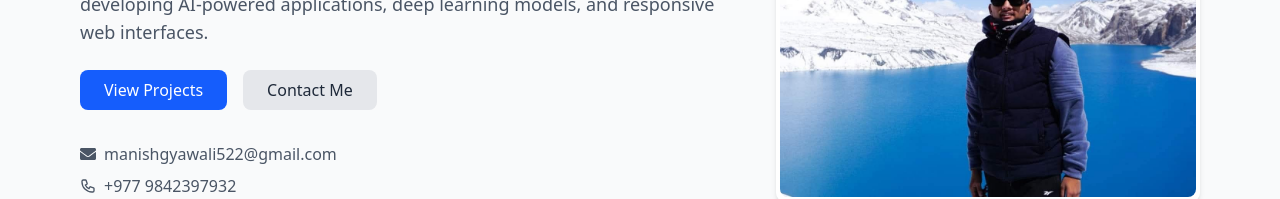
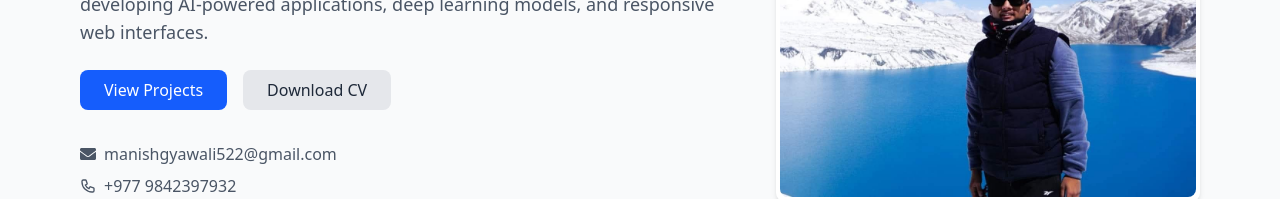
Before and after one commit to Mansish01/Portfolio, a React (Vite) app: page / in a window 1280 px wide. Shown: the part 262-461 px from the top of the page. Built offline with nearby package versions, Linux system fonts and the light colour scheme.

Commit message:
updated portfolio latest

```diff
--- a/src/components/Homepage.tsx
+++ b/src/components/Homepage.tsx
@@ -379,9 +379,11 @@ const Homepage: FC = () => {
               <a href="#projects" className="bg-blue-600 hover:bg-blue-700 text-white font-medium py-2 px-6 rounded-lg transition duration-300 text-center">
                 View Projects
               </a>
-              <a href={INFO.socials.email} className="bg-gray-200 hover:bg-gray-300 text-gray-800 font-medium py-2 px-6 rounded-lg transition duration-300 text-center">
-                Contact Me
-              </a>
+              <a href="/assets/docs/CV_Manish_G.pdf" download>
+                    <button className="bg-gray-200 hover:bg-gray-300 text-gray-800 font-medium py-2 px-6 rounded-lg transition duration-300 text-center">
+                        Download CV
+                    </button>
+                </a>
             </div>
             <div className="flex items-center text-gray-600 mb-2">
               <FaEnvelope className="mr-2" />
@@ -400,6 +402,7 @@ const Homepage: FC = () => {
               </svg>
               <span>{INFO.main.location}</span>
             </div>
+
           </div>
           <div className="md:col-span-2">
             <div className="bg-white p-1 rounded-lg shadow-md">
```
Also changed, not shown: 1 other file (tests, documents, lock files or other folders).
